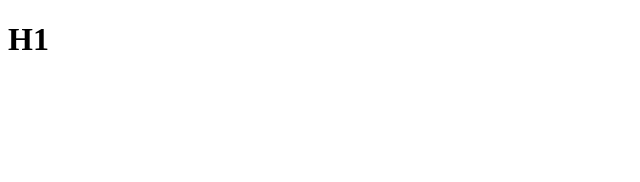
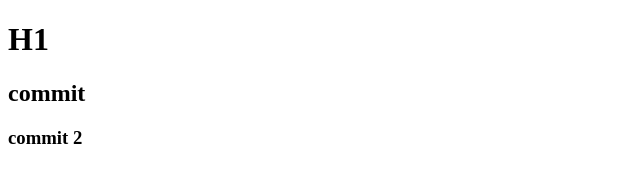
Before and after one commit to diegoabusleme/newrepo, a plain HTML site: page index.html in a window 1280 px wide. Shown: the whole page, without its empty margins (0-640 px from the left). Drawn offline with Linux system fonts and the light colour scheme.

Commit message:
actualizar heading

```diff
--- a/index.html
+++ b/index.html
@@ -8,6 +8,8 @@
     </head>
     <body>
         <h1>H1</h1>
+        <h2>commit</h2>
+        <h3>commit 2</h3>
     </body>
 
 </html>
```
